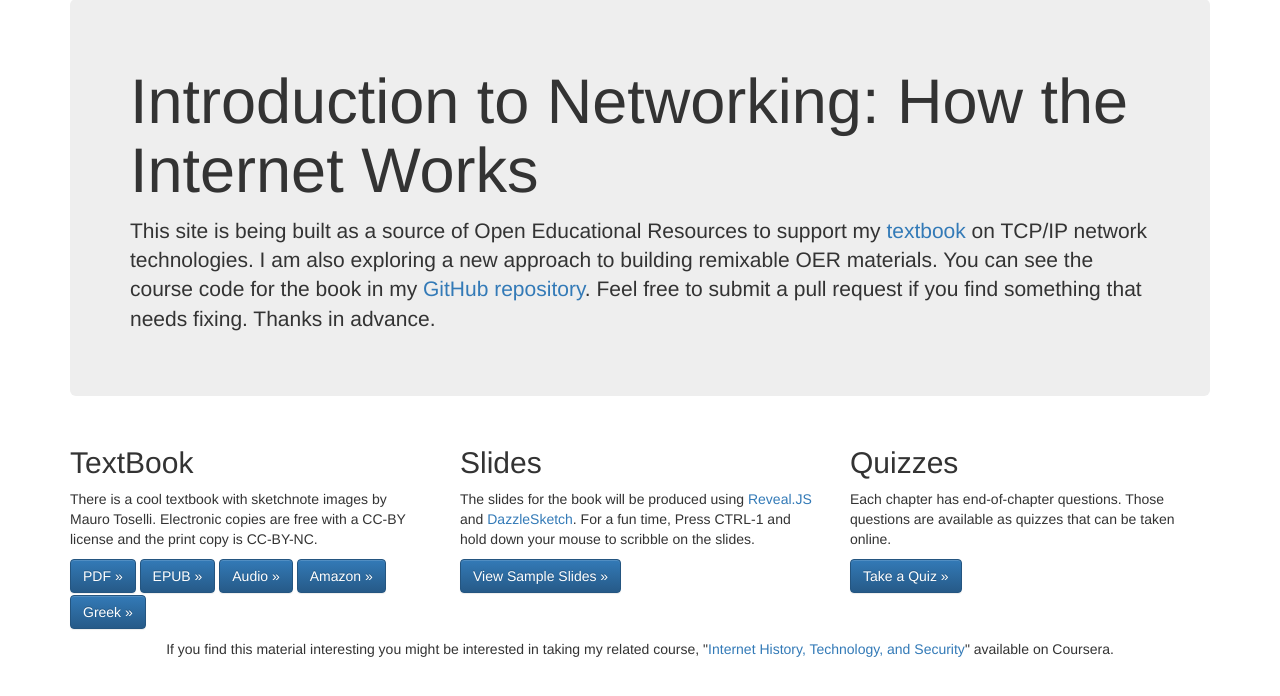
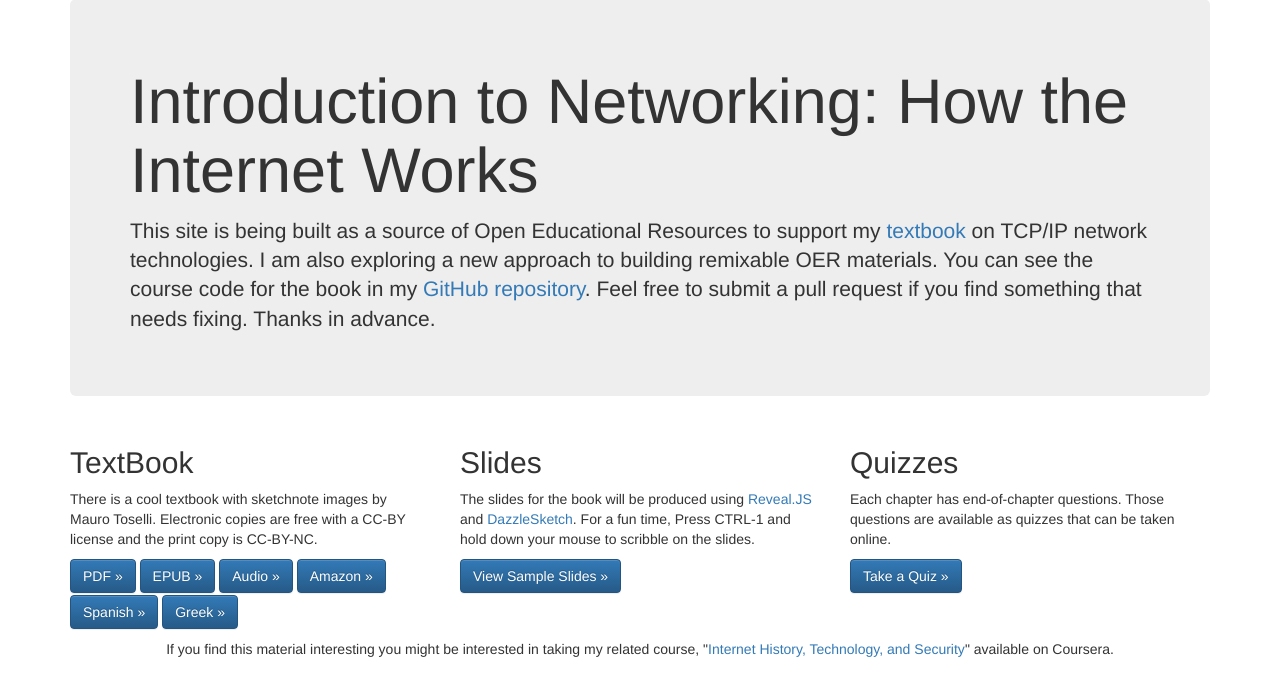
Before and after one commit to csev/net-intro, a PHP site: page / in a window 1280 px wide. Shown: the part 16-712 px from the top of the page. Run offline with PHP 8.4, Linux system fonts and the light colour scheme.

Commit message:
Integrate @ftardio Spanish translation PDF

```diff
--- a/index.php
+++ b/index.php
@@ -32,6 +32,7 @@ that needs fixing.  Thanks in advance.</p>
           <a class="btn btn-primary" href="http://do1.dr-chuck.net/net-intro/EN_us/net-intro.epub" target="_blank">EPUB &raquo;</a>
           <a class="btn btn-primary" href="http://www-personal.umich.edu/~csev/books/net-intro/audio/" target="_blank">Audio &raquo;</a>
           <a class="btn btn-primary" href="https://amzn.to/34F1Y0z" target="_blank">Amazon &raquo;</a>
+          <a class="btn btn-primary" style="margin-top:2px;" href="book/translations/Spanish/2021-06-12-book.pdf" target="_blank">Spanish &raquo;</a>
           <a class="btn btn-primary" style="margin-top:2px;" href="book/translations/Greek/2021-06-02-book.pdf" target="_blank">Greek &raquo;</a>
 </p>
         </div>
```
Also changed, not shown: book/translations/Spanish/README.md (added), book/translations/Spanish/intro_networking_frontcover_final_esp.jpg (added), book/translations/Spanish/intro_networking_frontcover_final_esp.png (added), 1 other file.
